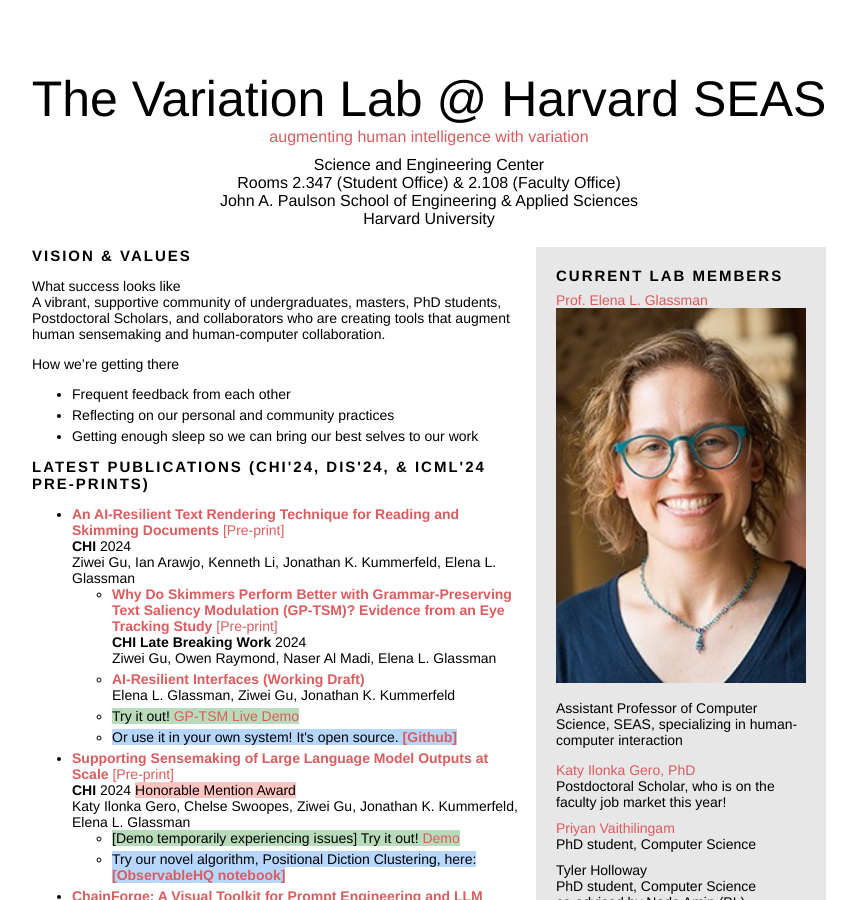
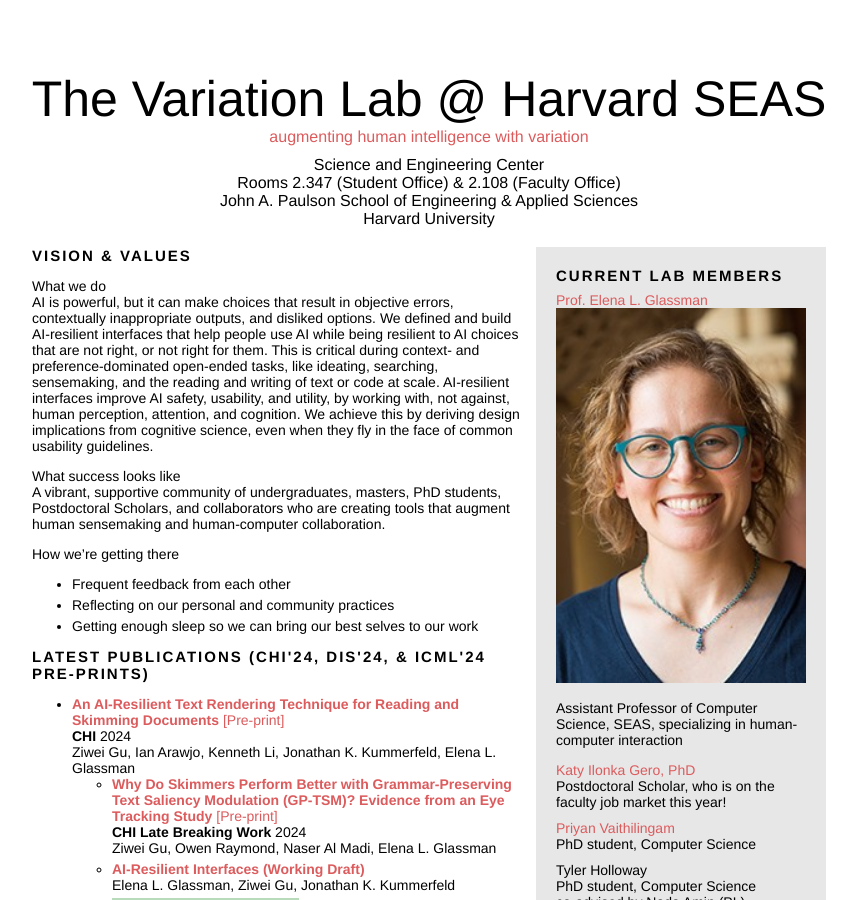
Before and after one commit to eglassman/eglassman.github.io, a Jekyll site: the page built from index.html, in a window 1280 px wide and 900 px high. Shown: the whole window, without its empty margins (211-1068 px from the left). Built offline with Jekyll 4.4.1, drawn with Linux system fonts in a browser that asks for light colours.

Commit message:
updated vision

```diff
--- a/index.html
+++ b/index.html
@@ -43,6 +43,11 @@
     <div class="header lead top-padding">
       Vision & Values
     </div>
+
+    <p>
+    <span class="slightlybold">What we do</span><br>
+    AI is powerful, but it can make choices that result in objective errors, contextually inappropriate outputs, and disliked options. We defined and build AI-resilient interfaces that help people use AI while being resilient to AI choices that are not right, or not right for them. This is critical during context- and preference-dominated open-ended tasks, like ideating, searching, sensemaking, and the reading and writing of text or code at scale. AI-resilient interfaces improve AI safety, usability, and utility, by working with, not against, human perception, attention, and cognition. We achieve this by deriving design implications from cognitive science, even when they fly in the face of common usability guidelines.
+
     <p>
     <span class="slightlybold">What success looks like</span><br>
     A vibrant, supportive community of undergraduates, masters, PhD students, Postdoctoral Scholars, and collaborators who are creating tools that augment human sensemaking and human-computer collaboration.
```
